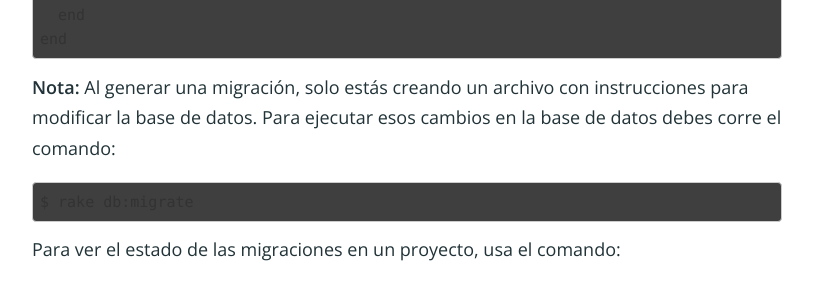
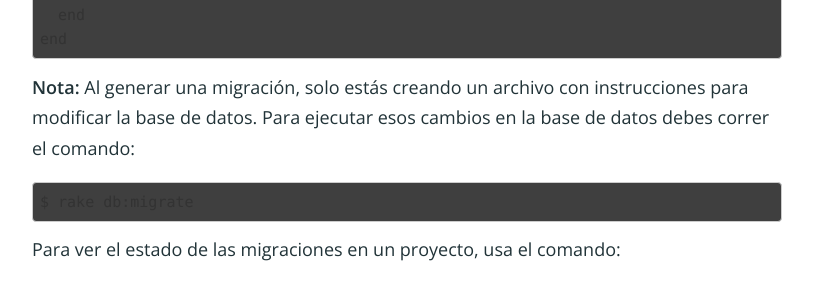
Before and after one commit to simonhoyos/blog, a Jekyll site: the page built from _posts/2015-03-22-introduccion-ruby-on-rails.markdown, in a window 1280 px wide and 900 px high, scrolled down 5674 px. Shown: the part 185-466 px from the top of the window, without its empty margins (233-1046 px from the left). Built offline with Jekyll 4.4.1, drawn with Linux system fonts in a browser that asks for light colours; nearby versions of some CDN libraries; comment, search, counter and statistics services are not loaded; a style sheet for code colours, icons or effects is not loaded; some of the changed text lies outside the part shown.

Commit message:
Fix typos in "Introducción a Rails"

```diff
--- a/_posts/2015-03-22-introduccion-ruby-on-rails.markdown
+++ b/_posts/2015-03-22-introduccion-ruby-on-rails.markdown
@@ -167,7 +167,7 @@ Que generaría la siguiente migración:
   end
 end</code></pre>
 
-**Nota:** Al generar una migración, solo estás creando un archivo con instrucciones para modificar la base de datos. Para ejecutar esos cambios en la base de datos debes corre el comando:
+**Nota:** Al generar una migración, solo estás creando un archivo con instrucciones para modificar la base de datos. Para ejecutar esos cambios en la base de datos debes correr el comando:
 
 <pre><code class="overflow bash">$ rake db:migrate</code></pre>
 
```
Also changed, not shown: other parts of _posts/2015-03-22-introduccion-ruby-on-rails.markdown (+1 -1 lines).
